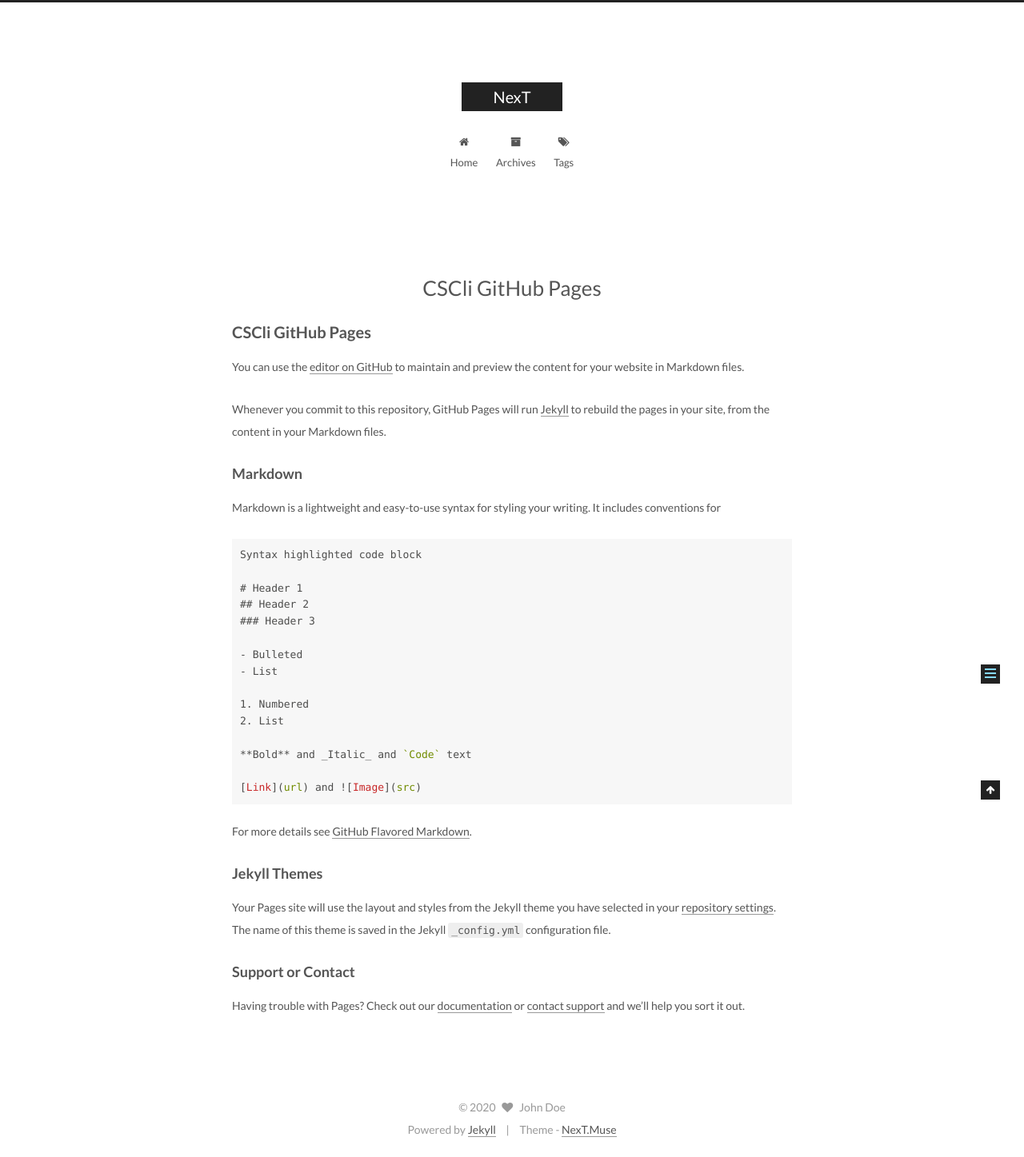
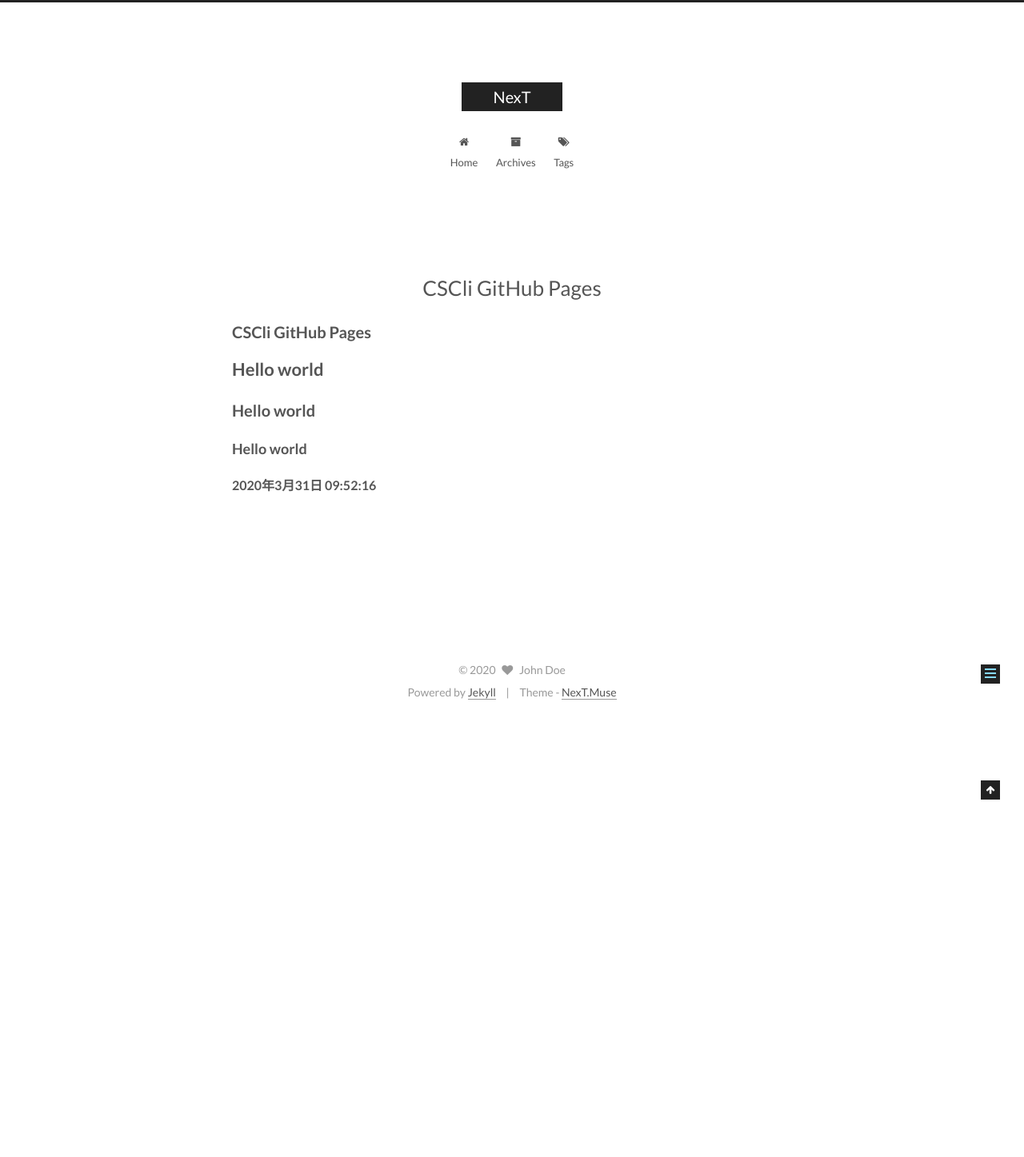
Before and after one commit to cscli/cscli.github.io, a Jekyll site: the page built from index.md, in a window 1280 px wide. Shown: the whole page at 80% size. Built offline with Jekyll 4.4.1, drawn with Linux system fonts in a browser that asks for light colours; emoji names are drawn with the system emoji font; our own code applies the rules of GitHub Pages for plain Markdown files; the list of posts is cut into pages by our own code; after the commit the page ends 900 px from its top, so only the background shows below that.

Commit message:
this is a test 2020年3月31日 09:52:30

````diff
--- a/index.md
+++ b/index.md
@@ -1,37 +1,7 @@
 ## CSCli GitHub Pages
 
-You can use the [editor on GitHub](https://github.com/cscli/cscli.github.io/edit/master/index.md) to maintain and preview the content for your website in Markdown files.
 
-Whenever you commit to this repository, GitHub Pages will run [Jekyll](https://jekyllrb.com/) to rebuild the pages in your site, from the content in your Markdown files.
-
-### Markdown
-
-Markdown is a lightweight and easy-to-use syntax for styling your writing. It includes conventions for
-
-```markdown
-Syntax highlighted code block
-
-# Header 1
-## Header 2
-### Header 3
-
-- Bulleted
-- List
-
-1. Numbered
-2. List
-
-**Bold** and _Italic_ and `Code` text
-
-[Link](url) and ![Image](src)
-```
-
-For more details see [GitHub Flavored Markdown](https://guides.github.com/features/mastering-markdown/).
-
-### Jekyll Themes
-
-Your Pages site will use the layout and styles from the Jekyll theme you have selected in your [repository settings](https://github.com/cscli/cscli.github.io/settings). The name of this theme is saved in the Jekyll `_config.yml` configuration file.
-
-### Support or Contact
-
-Having trouble with Pages? Check out our [documentation](https://help.github.com/categories/github-pages-basics/) or [contact support](https://github.com/contact) and we’ll help you sort it out.
+# Hello world
+## Hello world
+### Hello world
+#### 2020年3月31日 09:52:16
````
